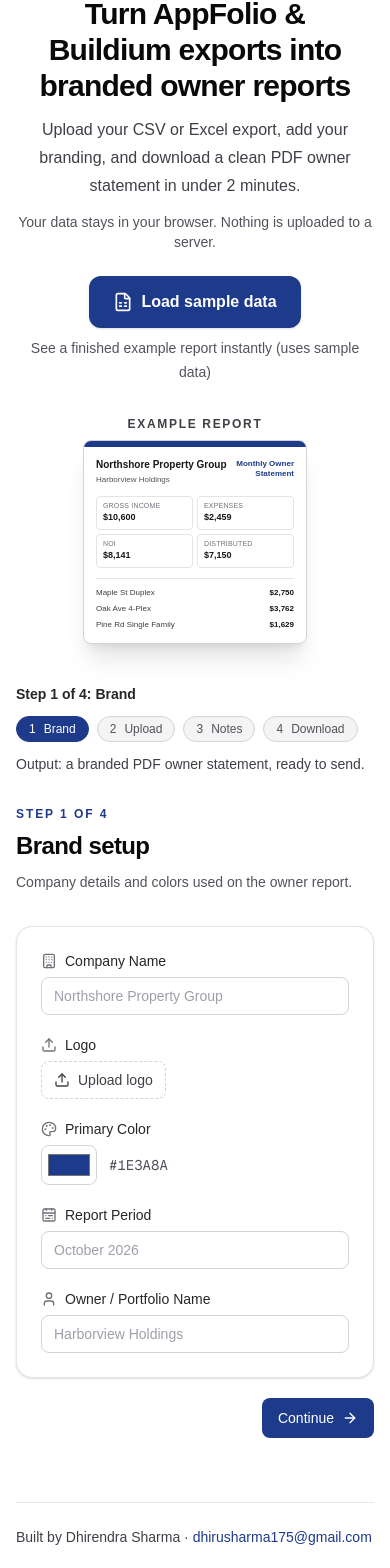
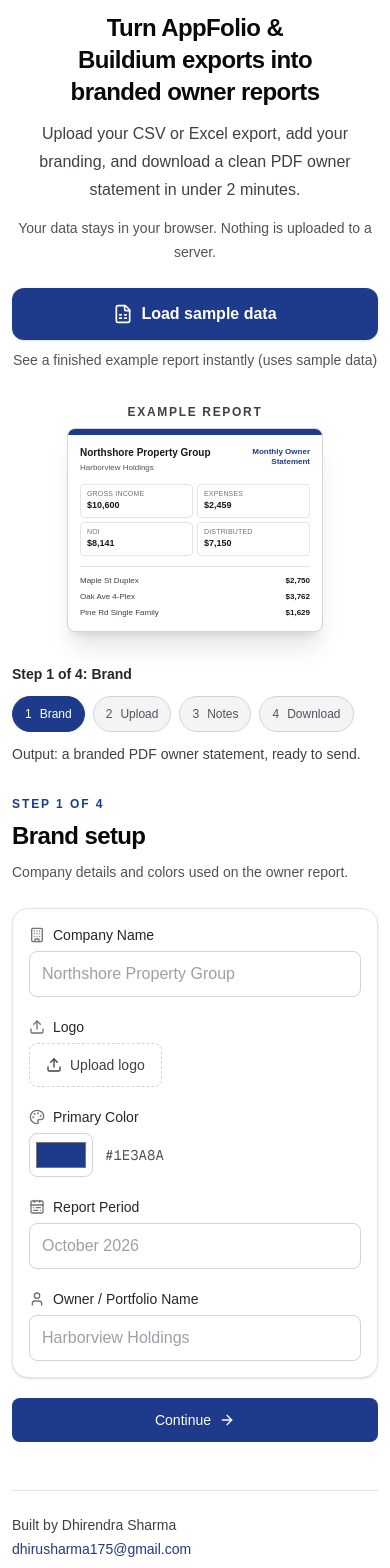
Before and after one commit to SharmaDhirendr/owner-report-studio, a Next.js app: page / in a window 390 px wide. Shown: the part 88-1656 px from the top of the page. Built offline with nearby package versions, Linux system fonts and the light colour scheme.

Commit message:
Make app fully responsive and usable on mobile screens

```diff
--- a/src/app/page.tsx
+++ b/src/app/page.tsx
@@ -99,25 +99,25 @@ export default function HomePage() {
   }
 
   return (
-    <main className="mx-auto flex w-full max-w-5xl flex-1 flex-col px-4 py-10">
+    <main className="mx-auto flex w-full min-w-0 max-w-5xl flex-1 flex-col overflow-x-hidden px-3 py-8 sm:px-4 sm:py-10">
       <div className="mb-6 flex justify-end">
         <a
           href={FEEDBACK_MAILTO}
-          className="text-sm font-medium text-[#1E3A8A] underline-offset-2 hover:underline dark:text-[#93C5FD]"
+          className="inline-flex min-h-11 items-center text-sm font-medium text-[#1E3A8A] underline-offset-2 hover:underline dark:text-[#93C5FD]"
         >
           Give feedback
         </a>
       </div>
-      <header className="mb-10 flex flex-col items-center gap-8 lg:flex-row lg:items-start lg:justify-between">
-        <div className="max-w-xl text-center lg:text-left">
-          <h1 className="text-3xl font-semibold tracking-tight text-balance text-zinc-950 sm:text-4xl dark:text-zinc-50">
+      <header className="mb-8 flex flex-col items-center gap-8 sm:mb-10 lg:flex-row lg:items-start lg:justify-between">
+        <div className="w-full max-w-xl text-center lg:text-left">
+          <h1 className="text-2xl font-semibold tracking-tight text-balance text-zinc-950 sm:text-3xl lg:text-4xl dark:text-zinc-50">
             Turn AppFolio & Buildium exports into branded owner reports
           </h1>
           <p className="mt-3 text-base leading-7 text-pretty text-zinc-700 dark:text-zinc-200">
             Upload your CSV or Excel export, add your branding, and download a clean PDF owner
             statement in under 2 minutes.
           </p>
-          <p className="mt-3 text-sm text-zinc-600 dark:text-zinc-300">
+          <p className="mt-3 text-sm leading-6 text-zinc-600 dark:text-zinc-300">
             Your data stays in your browser. Nothing is uploaded to a server.
           </p>
           {currentStep < 4 ? (
@@ -125,7 +125,7 @@ export default function HomePage() {
               <button
                 type="button"
                 onClick={loadSampleReport}
-                className="inline-flex items-center justify-center gap-2 rounded-xl bg-[#1E3A8A] px-6 py-3.5 text-base font-semibold text-white shadow-sm transition hover:bg-[#1E40AF]"
+                className="inline-flex min-h-12 w-full items-center justify-center gap-2 rounded-xl bg-[#1E3A8A] px-6 py-3.5 text-base font-semibold text-white shadow-sm transition hover:bg-[#1E40AF] sm:w-auto"
               >
                 <FileSpreadsheet className="size-5" aria-hidden="true" />
                 Load sample data
@@ -149,7 +149,7 @@ export default function HomePage() {
             return (
               <li
                 key={step.id}
-                className={`inline-flex items-center gap-2 rounded-full border px-3 py-1 text-xs font-medium ${
+                className={`inline-flex min-h-9 items-center gap-2 rounded-full border px-3 py-1.5 text-xs font-medium ${
                   active
                     ? 'border-[#1E3A8A] bg-[#1E3A8A] text-white'
                     : complete
@@ -170,7 +170,7 @@ export default function HomePage() {
           <button
             type="button"
             onClick={startOver}
-            className="mt-3 text-sm font-medium text-zinc-600 underline-offset-2 hover:text-zinc-950 hover:underline dark:text-zinc-300 dark:hover:text-white"
+            className="mt-3 inline-flex min-h-11 items-center text-sm font-medium text-zinc-600 underline-offset-2 hover:text-zinc-950 hover:underline dark:text-zinc-300 dark:hover:text-white"
           >
             Start over
           </button>
@@ -180,11 +180,11 @@ export default function HomePage() {
       {currentStep === 1 ? (
         <>
           <Step1BrandSetup settings={brand} onChange={setBrand} />
-          <div className="mx-auto mt-5 flex w-full max-w-lg justify-end">
+          <div className="mx-auto mt-5 flex w-full max-w-lg sm:justify-end">
             <button
               type="button"
               onClick={() => setCurrentStep(2)}
-              className="inline-flex items-center gap-2 rounded-lg bg-[#1E3A8A] px-4 py-2.5 text-sm font-medium text-white transition hover:bg-[#1E40AF]"
+              className="inline-flex min-h-11 w-full items-center justify-center gap-2 rounded-lg bg-[#1E3A8A] px-4 py-2.5 text-sm font-medium text-white transition hover:bg-[#1E40AF] sm:w-auto"
             >
               Continue
               <ArrowRight className="size-4" aria-hidden="true" />
@@ -220,11 +220,19 @@ export default function HomePage() {
           onStartOver={startOver}
         />
       ) : null}
-      <footer className="mt-16 border-t border-zinc-200 pt-6 text-sm text-zinc-700 dark:border-zinc-800 dark:text-zinc-300">
-        Built by Dhirendra Sharma ·{' '}
-        <a href={`mailto:${CONTACT_EMAIL}`} className="font-medium text-[#1E3A8A] hover:underline dark:text-[#93C5FD]">
-          {CONTACT_EMAIL}
-        </a>
+      <footer className="mt-12 border-t border-zinc-200 pt-6 text-sm text-zinc-700 sm:mt-16 dark:border-zinc-800 dark:text-zinc-300">
+        <p className="flex flex-col gap-1 sm:flex-row sm:flex-wrap sm:items-center sm:gap-2">
+          <span>Built by Dhirendra Sharma</span>
+          <span className="hidden sm:inline" aria-hidden="true">
+            ·
+          </span>
+          <a
+            href={`mailto:${CONTACT_EMAIL}`}
+            className="break-all font-medium text-[#1E3A8A] hover:underline dark:text-[#93C5FD]"
+          >
+            {CONTACT_EMAIL}
+          </a>
+        </p>
       </footer>
     </main>
   );
@@ -244,7 +252,7 @@ function ExampleReportPreview() {
   ];
 
   return (
-    <figure className="w-full max-w-56 shrink-0">
+    <figure className="mx-auto w-full max-w-64 shrink-0 lg:mx-0">
       <figcaption className="mb-2 text-center text-xs font-semibold tracking-[0.14em] text-zinc-700 uppercase dark:text-zinc-200">
         Example report
       </figcaption>
@@ -314,13 +322,13 @@ function Step4Preview({
         <h2 className="text-2xl font-semibold tracking-tight text-zinc-950 dark:text-zinc-50">
           Preview and download
         </h2>
-        <p className="mt-2 text-sm leading-6 text-zinc-600 dark:text-zinc-400">
+        <p className="mt-2 text-sm leading-6 break-words text-zinc-600 dark:text-zinc-400">
           {brand.companyName} · {brand.ownerName} · {brand.reportPeriod}
         </p>
       </header>
 
       <div className="space-y-5">
-        <dl className="grid grid-cols-2 gap-3">
+        <dl className="grid grid-cols-1 gap-3 min-[420px]:grid-cols-2">
           {figures.map((figure) => (
             <div
               key={figure.label}
@@ -338,21 +346,21 @@ function Step4Preview({
           ))}
         </dl>
 
-        <div className="rounded-2xl border border-zinc-200 bg-white p-5 dark:border-zinc-800 dark:bg-zinc-900">
+        <div className="rounded-2xl border border-zinc-200 bg-white p-4 sm:p-5 dark:border-zinc-800 dark:bg-zinc-900">
           <h3 className="text-sm font-medium text-zinc-900 dark:text-zinc-100">Manager’s notes</h3>
           <p className="mt-2 text-sm leading-6 whitespace-pre-wrap text-zinc-600 dark:text-zinc-300">
             {notes.trim() || 'No manager notes were added for this period.'}
           </p>
         </div>
 
-        <div className="rounded-2xl border border-zinc-200 bg-white p-5 dark:border-zinc-800 dark:bg-zinc-900">
+        <div className="rounded-2xl border border-zinc-200 bg-white p-4 sm:p-5 dark:border-zinc-800 dark:bg-zinc-900">
           <h3 className="text-sm font-medium text-zinc-900 dark:text-zinc-100">Properties</h3>
           <ul className="mt-3 divide-y divide-zinc-200 text-sm dark:divide-zinc-800">
             {summary.byProperty.map((property) => (
-              <li key={property.property} className="flex items-center justify-between gap-3 py-2">
-                <span className="text-zinc-800 dark:text-zinc-200">{property.property}</span>
+              <li key={property.property} className="flex items-start justify-between gap-3 py-2.5">
+                <span className="min-w-0 break-words text-zinc-800 dark:text-zinc-200">{property.property}</span>
                 <span
-                  className={`font-medium ${
+                  className={`shrink-0 text-right font-medium ${
                     property.noi < 0 ? 'text-[#DC2626]' : 'text-zinc-950 dark:text-zinc-50'
                   }`}
                 >
@@ -363,19 +371,19 @@ function Step4Preview({
           </ul>
         </div>
 
-        <div className="flex items-center justify-between gap-3 pt-1">
+        <div className="flex flex-col gap-3 pt-1 sm:flex-row sm:items-center sm:justify-between">
           <button
             type="button"
             onClick={onBack}
-            className="inline-flex items-center rounded-lg border border-zinc-300 bg-white px-4 py-2.5 text-sm font-medium text-zinc-800 transition hover:bg-zinc-50 dark:border-zinc-700 dark:bg-zinc-900 dark:text-zinc-100 dark:hover:bg-zinc-800"
+            className="inline-flex min-h-11 w-full items-center justify-center rounded-lg border border-zinc-300 bg-white px-4 py-2.5 text-sm font-medium text-zinc-800 transition hover:bg-zinc-50 sm:w-auto dark:border-zinc-700 dark:bg-zinc-900 dark:text-zinc-100 dark:hover:bg-zinc-800"
           >
             Back
           </button>
-          <div className="flex items-center gap-2">
+          <div className="flex w-full flex-col gap-2 sm:w-auto sm:flex-row sm:items-center">
             <button
               type="button"
               onClick={onStartOver}
-              className="inline-flex items-center rounded-lg border border-zinc-300 bg-white px-4 py-2.5 text-sm font-medium text-zinc-700 transition hover:bg-zinc-50 dark:border-zinc-700 dark:bg-zinc-900 dark:text-zinc-300 dark:hover:bg-zinc-800"
+              className="inline-flex min-h-11 w-full items-center justify-center rounded-lg border border-zinc-300 bg-white px-4 py-2.5 text-sm font-medium text-zinc-700 transition hover:bg-zinc-50 sm:w-auto dark:border-zinc-700 dark:bg-zinc-900 dark:text-zinc-300 dark:hover:bg-zinc-800"
             >
               New report
             </button>
--- a/src/components/Step1BrandSetup.tsx
+++ b/src/components/Step1BrandSetup.tsx
@@ -13,7 +13,7 @@ type Step1BrandSetupProps = {
 };
 
 const inputClassName =
-  'w-full rounded-lg border border-zinc-300 bg-white px-3 py-2 text-sm text-zinc-950 outline-none transition placeholder:text-zinc-400 focus:border-[var(--brand)] focus:ring-2 focus:ring-[var(--brand)]/20 dark:border-zinc-700 dark:bg-zinc-950 dark:text-zinc-50 dark:placeholder:text-zinc-500';
+  'min-h-11 w-full rounded-lg border border-zinc-300 bg-white px-3 py-2.5 text-base text-zinc-950 outline-none transition placeholder:text-zinc-400 focus:border-[var(--brand)] focus:ring-2 focus:ring-[var(--brand)]/20 sm:text-sm dark:border-zinc-700 dark:bg-zinc-950 dark:text-zinc-50 dark:placeholder:text-zinc-500';
 
 export function Step1BrandSetup({ settings, onChange }: Step1BrandSetupProps) {
   const companyId = useId();
@@ -97,7 +97,7 @@ export function Step1BrandSetup({ settings, onChange }: Step1BrandSetupProps) {
       className="mx-auto w-full max-w-lg"
       style={{ '--brand': primaryColor } as CSSProperties}
     >
-      <header className="mb-8">
+      <header className="mb-6 sm:mb-8">
         <p className="text-xs font-semibold tracking-[0.16em] uppercase" style={{ color: primaryColor }}>
           Step 1 of 4
         </p>
@@ -109,7 +109,7 @@ export function Step1BrandSetup({ settings, onChange }: Step1BrandSetupProps) {
         </p>
       </header>
 
-      <div className="space-y-5 rounded-2xl border border-zinc-200 bg-white p-6 shadow-sm dark:border-zinc-800 dark:bg-zinc-900">
+      <div className="space-y-5 rounded-2xl border border-zinc-200 bg-white p-4 shadow-sm sm:p-6 dark:border-zinc-800 dark:bg-zinc-900">
         <div>
           <label
             htmlFor={companyId}
@@ -134,7 +134,7 @@ export function Step1BrandSetup({ settings, onChange }: Step1BrandSetupProps) {
             <Upload className="size-4 text-zinc-500" aria-hidden="true" />
             Logo
           </span>
-          <div className="flex items-center gap-4">
+          <div className="flex flex-wrap items-center gap-3">
             {settings.logoBase64 ? (
               <div className="relative shrink-0">
                 {/* Data URLs from the file picker are not supported by next/image. */}
@@ -148,7 +148,7 @@ export function Step1BrandSetup({ settings, onChange }: Step1BrandSetupProps) {
                   type="button"
                   onClick={clearLogo}
                   aria-label="Remove logo"
-                  className="absolute -top-2 -right-2 flex size-5 items-center justify-center rounded-full border border-zinc-200 bg-white text-zinc-600 shadow-sm hover:text-zinc-950 dark:border-zinc-700 dark:bg-zinc-900 dark:text-zinc-300"
+                  className="absolute -top-2 -right-2 flex size-8 items-center justify-center rounded-full border border-zinc-200 bg-white text-zinc-600 shadow-sm hover:text-zinc-950 dark:border-zinc-700 dark:bg-zinc-900 dark:text-zinc-300"
                 >
                   <X className="size-3" aria-hidden="true" />
                 </button>
@@ -156,7 +156,7 @@ export function Step1BrandSetup({ settings, onChange }: Step1BrandSetupProps) {
             ) : null}
             <label
               htmlFor={logoId}
-              className="inline-flex cursor-pointer items-center gap-2 rounded-lg border border-dashed border-zinc-300 px-3 py-2 text-sm font-medium text-zinc-700 transition hover:border-[var(--brand)] hover:text-zinc-950 dark:border-zinc-600 dark:text-zinc-300 dark:hover:text-zinc-50"
+              className="inline-flex min-h-11 cursor-pointer items-center gap-2 rounded-lg border border-dashed border-zinc-300 px-4 py-2 text-sm font-medium text-zinc-700 transition hover:border-[var(--brand)] hover:text-zinc-950 dark:border-zinc-600 dark:text-zinc-300 dark:hover:text-zinc-50"
             >
               <Upload className="size-4" aria-hidden="true" />
               {settings.logoBase64 ? 'Replace logo' : 'Upload logo'}
@@ -186,7 +186,7 @@ export function Step1BrandSetup({ settings, onChange }: Step1BrandSetupProps) {
               type="color"
               value={primaryColor}
               onChange={(event) => update({ primaryColor: event.target.value.toUpperCase() })}
-              className="h-10 w-14 cursor-pointer rounded-lg border border-zinc-300 bg-white p-1 dark:border-zinc-700 dark:bg-zinc-950"
+              className="h-11 w-16 cursor-pointer rounded-lg border border-zinc-300 bg-white p-1 dark:border-zinc-700 dark:bg-zinc-950"
             />
             <span className="font-mono text-sm text-zinc-600 dark:text-zinc-400">{primaryColor}</span>
           </div>
--- a/src/components/pdf/DownloadStatement.tsx
+++ b/src/components/pdf/DownloadStatement.tsx
@@ -16,7 +16,7 @@ export function DownloadStatement({ brand, summary, notes }: DownloadStatementPr
     <PDFDownloadLink
       document={<OwnerReportPDF brand={brand} summary={summary} notes={notes} />}
       fileName={statementFileName(brand)}
-      className="inline-flex items-center gap-2 rounded-lg bg-[#1E3A8A] px-4 py-2.5 text-sm font-medium text-white transition hover:bg-[#1E40AF]"
+      className="inline-flex min-h-11 w-full items-center justify-center gap-2 rounded-lg bg-[#1E3A8A] px-4 py-2.5 text-sm font-medium text-white transition hover:bg-[#1E40AF] sm:w-auto"
     >
       {({ loading }) => (
         <>
```
Also changed, not shown: src/components/Step2UploadMap.tsx (+10 -10 lines), src/components/Step3ManagerNotes.tsx (+8 -8 lines).
